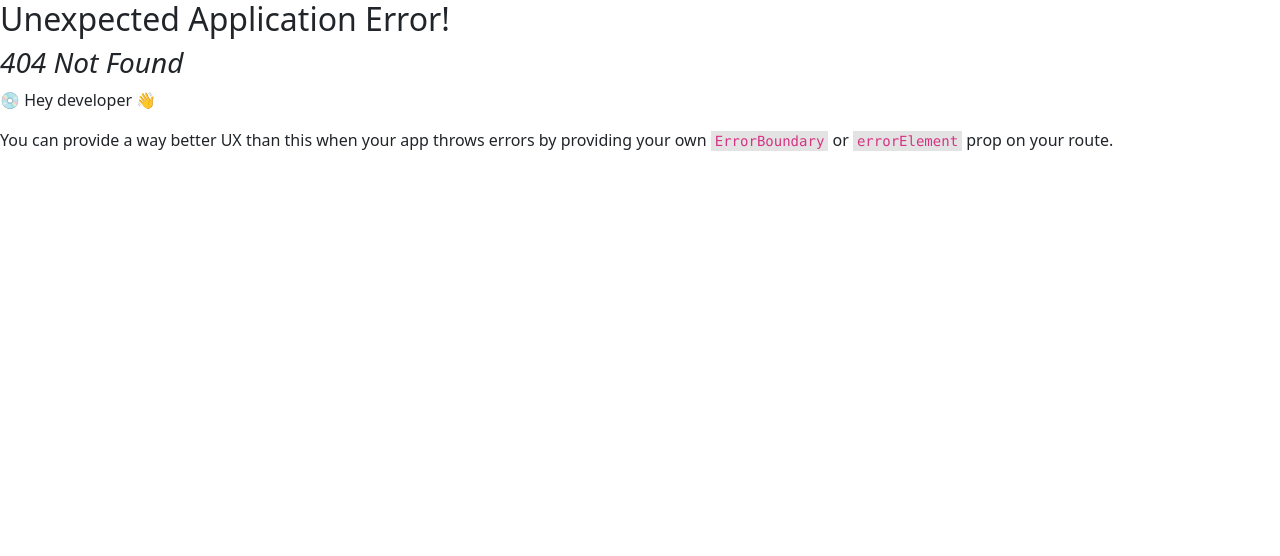
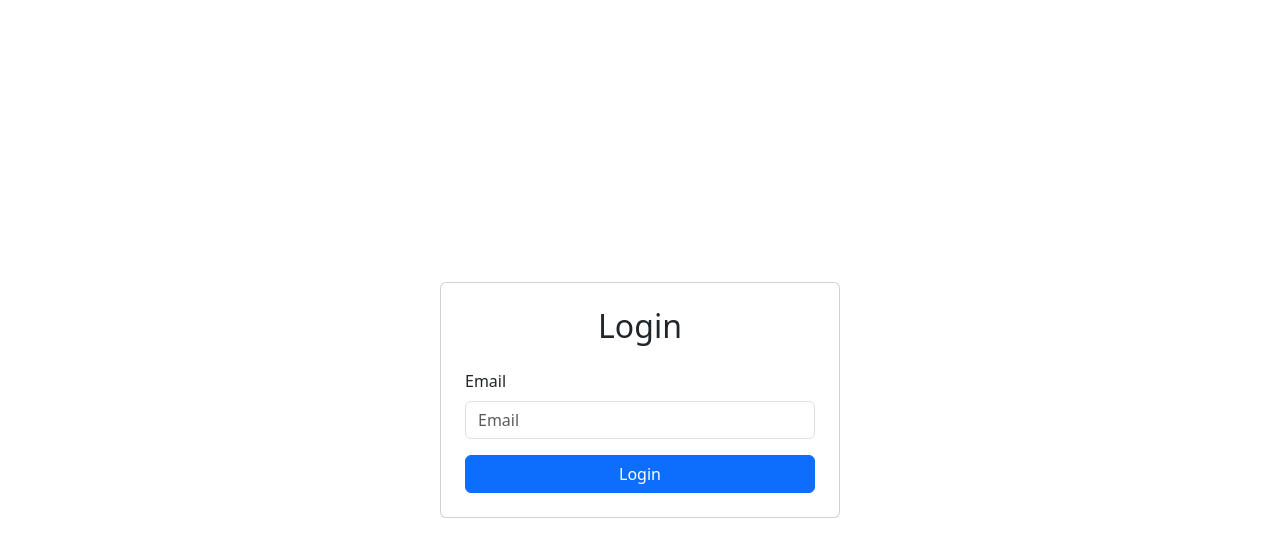
Before and after one commit to etopritika/dzen-code-test, a React (Vite) app in the folder frontend/: page /login in a window 1280 px wide. Before the commit this address had no page. Shown: the top 556 px of the page. Built offline with nearby package versions, Linux system fonts and the light colour scheme.

Commit message:
feat(auth): implement mock JWT authentication with protected routes, login page and axios token interceptor

```diff
--- a/frontend/src/api/axiosClient.ts
+++ b/frontend/src/api/axiosClient.ts
@@ -4,4 +4,10 @@ const axiosClient = axios.create({
   baseURL: "http://localhost:4000",
 });
 
+axiosClient.interceptors.request.use((config) => {
+  const token = localStorage.getItem("token");
+  if (token) config.headers.Authorization = `Bearer ${token}`;
+  return config;
+});
+
 export default axiosClient;
--- a/frontend/src/i18n/en.json
+++ b/frontend/src/i18n/en.json
@@ -2,7 +2,8 @@
   "topmenu": {
     "sessions": "Active sessions",
     "time": "Time",
-    "language": "Language"
+    "language": "Language",
+    "logout": "Logout"
   },
   "orders": {
     "title": "Orders"
@@ -40,5 +41,16 @@
   },
   "map": {
     "title": "Map"
+  },
+  "login": {
+    "title": "Login",
+    "fields": {
+      "email": "Email"
+    },
+    "submit": "Login",
+    "validation": {
+      "emailRequired": "Email is required",
+      "emailInvalid": "Invalid email format"
+    }
   }
 }
--- a/frontend/src/i18n/ua.json
+++ b/frontend/src/i18n/ua.json
@@ -2,7 +2,8 @@
   "topmenu": {
     "sessions": "Активні сесії",
     "time": "Час",
-    "language": "Мова"
+    "language": "Мова",
+    "logout": "Вийти"
   },
   "orders": {
     "title": "Приходи"
@@ -40,5 +41,16 @@
   },
   "map": {
     "title": "Карта"
+  },
+  "login": {
+    "title": "Вхід",
+    "fields": {
+      "email": "Електронна пошта"
+    },
+    "submit": "Увійти",
+    "validation": {
+      "emailRequired": "Електронна пошта обов'язкова",
+      "emailInvalid": "Невірний формат електронної пошти"
+    }
   }
 }
--- a/frontend/src/layout/TopMenu.tsx
+++ b/frontend/src/layout/TopMenu.tsx
@@ -14,6 +14,11 @@ const TopMenu = () => {
     const newLang = lang === "en" ? "ua" : "en";
     setLang(newLang);
     i18n.changeLanguage(newLang);
+  };
+
+  const logout = () => {
+    localStorage.removeItem("token");
+    window.location.href = "/login";
   };
 
   return (
@@ -33,6 +38,13 @@ const TopMenu = () => {
         >
           {lang.toUpperCase()}
         </button>
+        <button
+          type="button"
+          className="btn btn-sm btn-outline-danger"
+          onClick={logout}
+        >
+          {t("topmenu.logout")}
+        </button>
       </div>
     </header>
   );
--- /dev/null
+++ b/frontend/src/pages/Auth/LoginPage.tsx
@@ -0,0 +1,67 @@
+import { useCallback } from "react";
+import { useForm } from "react-hook-form";
+import { zodResolver } from "@hookform/resolvers/zod";
+import { z } from "zod";
+import { useNavigate } from "react-router-dom";
+import { useTranslation } from "react-i18next";
+
+const LoginPage = () => {
+  const { t } = useTranslation();
+  const navigate = useNavigate();
+
+  const schema = z.object({
+    email: z
+      .string()
+      .min(1, t("login.validation.emailRequired"))
+      .email(t("login.validation.emailInvalid")),
+  });
+
+  type FormData = z.infer<typeof schema>;
+
+  const {
+    register,
+    handleSubmit,
+    formState: { errors },
+  } = useForm<FormData>({
+    resolver: zodResolver(schema),
+  });
+
+  const onSubmit = useCallback(() => {
+    const timestamp = Date.now();
+    const token = `jwt_${timestamp}`;
+    localStorage.setItem("token", token);
+    navigate("/orders");
+  }, [navigate]);
+
+  return (
+    <section
+      className="container d-flex justify-content-center align-items-center"
+      style={{ minHeight: "100vh" }}
+    >
+      <div className="card" style={{ width: "100%", maxWidth: "400px" }}>
+        <div className="card-body p-4">
+          <h2 className="card-title mb-4 text-center">{t("login.title")}</h2>
+          <form onSubmit={handleSubmit(onSubmit)}>
+            <div className="mb-3">
+              <label className="form-label">{t("login.fields.email")}</label>
+              <input
+                type="email"
+                className={`form-control ${errors.email ? "is-invalid" : ""}`}
+                {...register("email")}
+                placeholder={t("login.fields.email")}
+              />
+              {errors.email && (
+                <div className="invalid-feedback">{errors.email.message}</div>
+              )}
+            </div>
+            <button type="submit" className="btn btn-primary w-100">
+              {t("login.submit")}
+            </button>
+          </form>
+        </div>
+      </div>
+    </section>
+  );
+};
+
+export default LoginPage;
--- /dev/null
+++ b/frontend/src/router/ProtectedRoute.tsx
@@ -0,0 +1,8 @@
+import { type PropsWithChildren } from "react";
+import { Navigate } from "react-router-dom";
+
+export const ProtectedRoute = ({ children }: PropsWithChildren) => {
+  const token = localStorage.getItem("token");
+  if (!token) return <Navigate to="/login" replace />;
+  return <>{children}</>;
+};
--- a/frontend/src/router/index.tsx
+++ b/frontend/src/router/index.tsx
@@ -1,7 +1,9 @@
 import { lazy } from "react";
 import { createBrowserRouter, Navigate } from "react-router-dom";
 import Layout from "@/layout/Layout";
+import { ProtectedRoute } from "./ProtectedRoute";
 
+const LoginPage = lazy(() => import("@/pages/Auth/LoginPage"));
 const OrdersPage = lazy(() => import("@/pages/Orders/OrdersPage"));
 const ProductsPage = lazy(() => import("@/pages/Products/ProductsPage"));
 const ReportsPage = lazy(() => import("@/pages/Reports/ReportsPage"));
@@ -9,8 +11,16 @@ const MapPage = lazy(() => import("@/pages/Map/MapPage"));
 
 export const router = createBrowserRouter([
   {
+    path: "/login",
+    element: <LoginPage />,
+  },
+  {
     path: "/",
-    element: <Layout />,
+    element: (
+      <ProtectedRoute>
+        <Layout />
+      </ProtectedRoute>
+    ),
     children: [
       {
         index: true,
```
